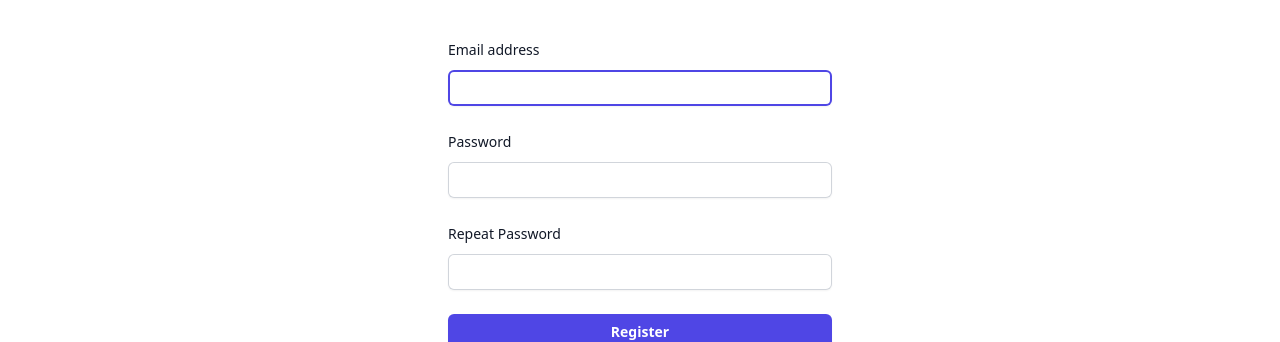
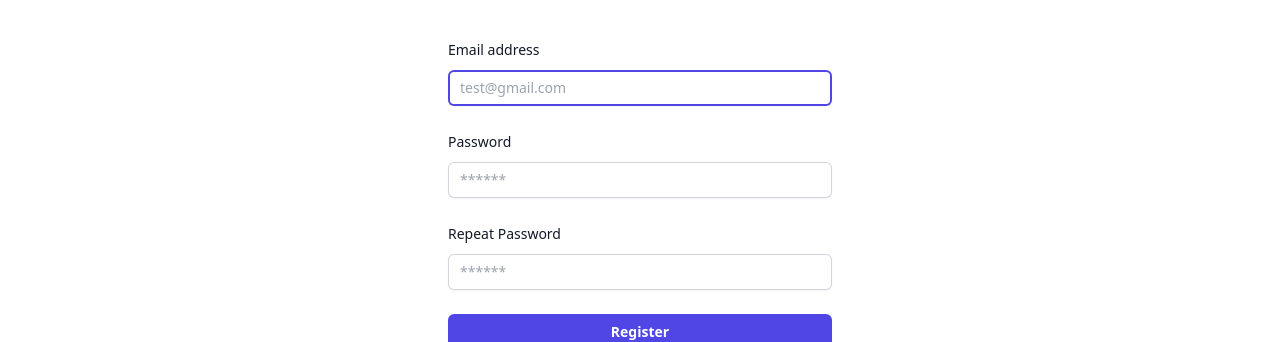
Before and after one commit to BorislavRaynov/car-market-react, a React (Vite) app in the folder client/: page /register in a window 1280 px wide. Shown: the part 174-516 px from the top of the page. Built offline with nearby package versions, Linux system fonts and the light colour scheme.

Commit message:
Placeholders added.

```diff
--- a/client/src/components/login/Login.jsx
+++ b/client/src/components/login/Login.jsx
@@ -44,8 +44,9 @@ export default function Login() {
                             </label>
                             <div className="mt-2">
                                 <input
+                                    className="block w-full rounded-md border-0 py-1.5 text-gray-900 shadow-sm ring-1 ring-inset ring-gray-300 placeholder:text-gray-400 focus:ring-2 focus:ring-inset focus:ring-indigo-600 sm:text-sm sm:leading-6"
                                     required
-                                    className="block w-full rounded-md border-0 py-1.5 text-gray-900 shadow-sm ring-1 ring-inset ring-gray-300 placeholder:text-gray-400 focus:ring-2 focus:ring-inset focus:ring-indigo-600 sm:text-sm sm:leading-6"
+                                    placeholder="test@gmail.com"
                                     id="email"
                                     name="email"
                                     type="email"
@@ -64,8 +65,9 @@ export default function Login() {
                             </div>
                             <div className="mt-2">
                                 <input
+                                    className="block w-full rounded-md border-0 py-1.5 text-gray-900 shadow-sm ring-1 ring-inset ring-gray-300 placeholder:text-gray-400 focus:ring-2 focus:ring-inset focus:ring-indigo-600 sm:text-sm sm:leading-6"
                                     required
-                                    className="block w-full rounded-md border-0 py-1.5 text-gray-900 shadow-sm ring-1 ring-inset ring-gray-300 placeholder:text-gray-400 focus:ring-2 focus:ring-inset focus:ring-indigo-600 sm:text-sm sm:leading-6"
+                                    placeholder="******"
                                     id="password"
                                     name="password"
                                     type="password"
--- a/client/src/components/register/Register.jsx
+++ b/client/src/components/register/Register.jsx
@@ -55,8 +55,9 @@ export default function Register() {
                             </label>
                             <div className="mt-2">
                                 <input
+                                    className="block w-full rounded-md border-0 py-1.5 text-gray-900 shadow-sm ring-1 ring-inset ring-gray-300 placeholder:text-gray-400 focus:ring-2 focus:ring-inset focus:ring-indigo-600 sm:text-sm sm:leading-6"
                                     required
-                                    className="block w-full rounded-md border-0 py-1.5 text-gray-900 shadow-sm ring-1 ring-inset ring-gray-300 placeholder:text-gray-400 focus:ring-2 focus:ring-inset focus:ring-indigo-600 sm:text-sm sm:leading-6"
+                                    placeholder="test@gmail.com"
                                     id="email"
                                     name="email"
                                     type="email"
@@ -75,8 +76,9 @@ export default function Register() {
                             </div>
                             <div className="mt-2">
                                 <input
+                                    className="block w-full rounded-md border-0 py-1.5 text-gray-900 shadow-sm ring-1 ring-inset ring-gray-300 placeholder:text-gray-400 focus:ring-2 focus:ring-inset focus:ring-indigo-600 sm:text-sm sm:leading-6"
                                     required
-                                    className="block w-full rounded-md border-0 py-1.5 text-gray-900 shadow-sm ring-1 ring-inset ring-gray-300 placeholder:text-gray-400 focus:ring-2 focus:ring-inset focus:ring-indigo-600 sm:text-sm sm:leading-6"
+                                    placeholder="******"
                                     id="password"
                                     name="password"
                                     type="password"
@@ -94,15 +96,15 @@ export default function Register() {
                             </div>
                             <div className="mt-2">
                                 <input
+                                    className="block w-full rounded-md border-0 py-1.5 text-gray-900 shadow-sm ring-1 ring-inset ring-gray-300 placeholder:text-gray-400 focus:ring-2 focus:ring-inset focus:ring-indigo-600 sm:text-sm sm:leading-6"
                                     required
-                                    className="block w-full rounded-md border-0 py-1.5 text-gray-900 shadow-sm ring-1 ring-inset ring-gray-300 placeholder:text-gray-400 focus:ring-2 focus:ring-inset focus:ring-indigo-600 sm:text-sm sm:leading-6"
+                                    placeholder="******"
                                     type="password"
                                     id="rePassword"
                                     name="rePassword"
                                     value={values.rePassword}
                                     onChange={changeHandler}
                                 />
-{/* className="field text-sm text-red-500" */}
                                 {error && (
                                     <p className={styles['error-span']}>
                                         <span>{error}</span>
```
